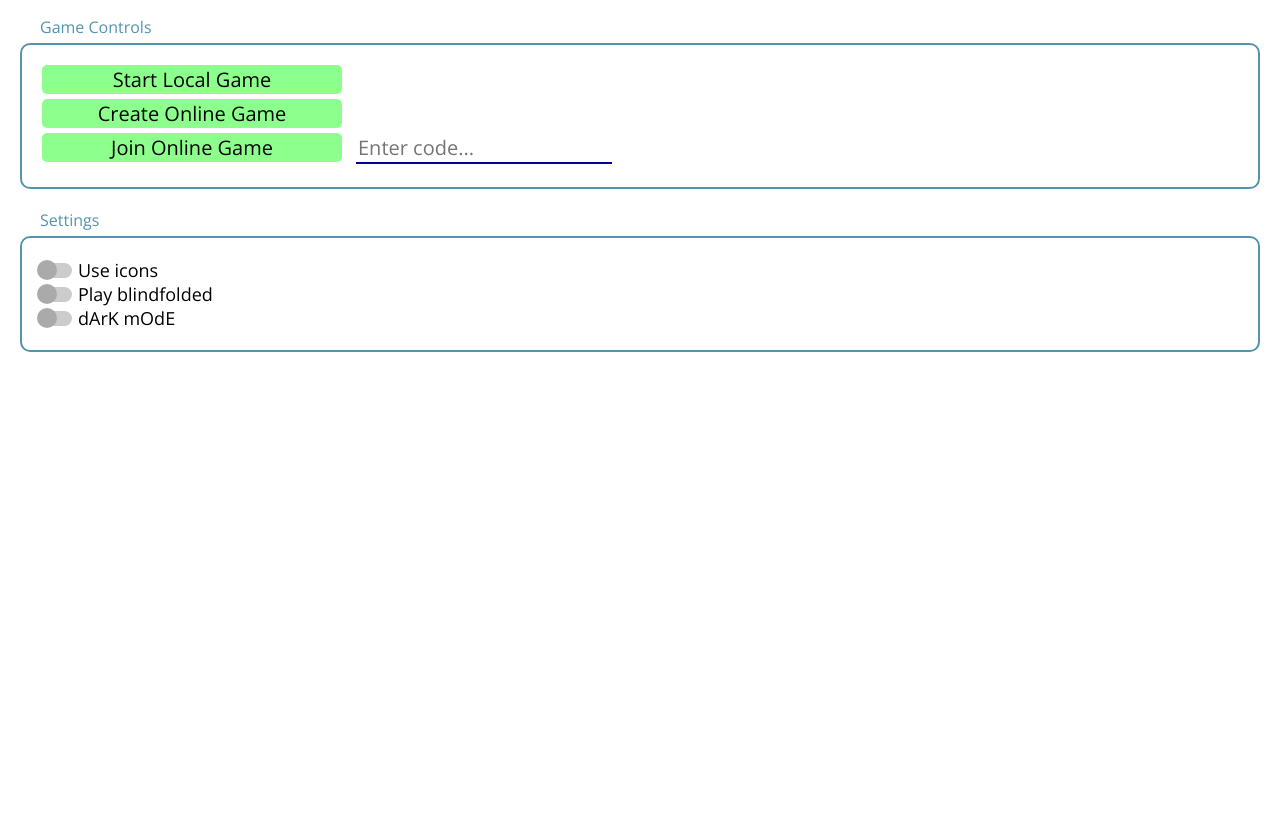
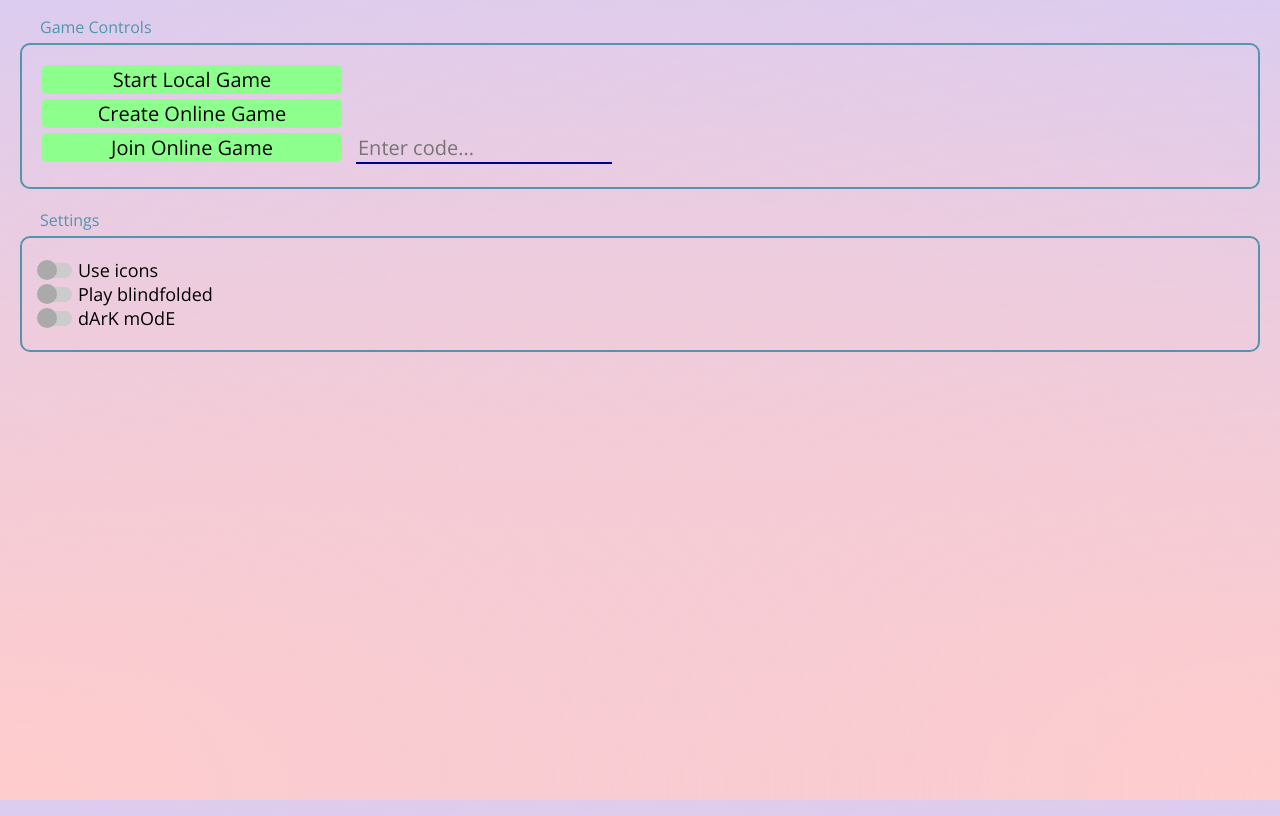
Before and after one commit to Aplet123/chinese-chess, a website: page public/index.html in a window 1280 px wide. Drawn offline with nearby package versions, Linux system fonts and the light colour scheme.

Commit message:
fancy gradient background

```diff
--- a/public/style.css
+++ b/public/style.css
@@ -1,5 +1,12 @@
 body {
+    background: radial-gradient(ellipse at bottom 0 left 0, #ffcccc, #ffcccc00), radial-gradient(ellipse at bottom 0 right 0, #ffcccc, #ffcccc00), #ccccff;
+}
+
+html, body {
+    padding: 0;
     margin: 0;
+    height: 100%;
+    min-height: 100%;
 }
 
 * {
@@ -347,7 +354,7 @@ input:checked + .slider:before {
 
 .dark {
     filter: invert(100%);
-    background-color: #000000;
+    background: radial-gradient(ellipse at bottom 0 left 0, #003333, #00333300), radial-gradient(ellipse at bottom 0 right 0, #003333, #00333300), #333300;
 }
 
 .blind {
```
